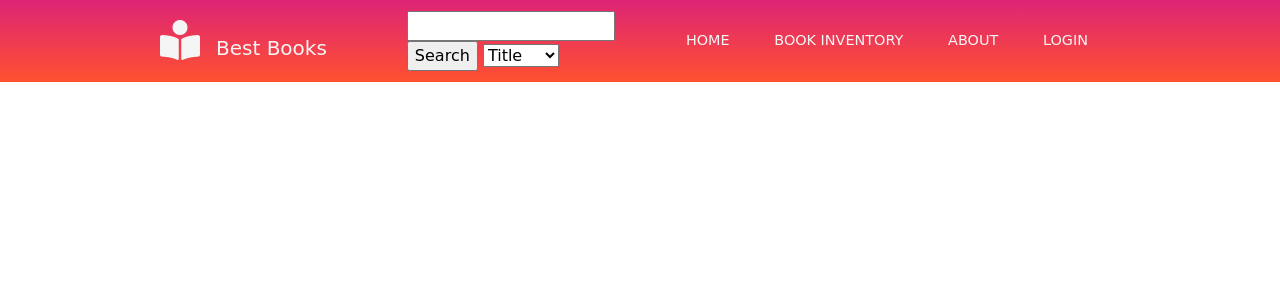
After one commit to Jake25k/CSC439, a PHP site: page /includes/header.php in a window 1280 px wide. The commit adds this page. Shown: the top 300 px of the page. Run offline with PHP 8.4, Linux system fonts and the light colour scheme; some web fonts are replaced.

Commit message:
Refactoring

```diff
--- /dev/null
+++ b/includes/header.php
@@ -0,0 +1,65 @@
+<!DOCTYPE html>
+<html lang="en">
+<head>
+  <meta charset="UTF-8" />
+  <meta name="viewport" content="width=device-width, initial-scale=1.0" />
+  <meta http-equiv="X-UA-Compatible" content="ie=edge" />
+  <title>Login</title>
+
+  <link rel="stylesheet" href="https://stackpath.bootstrapcdn.com/bootstrap/4.3.1/css/bootstrap.min.css" integrity="sha384-ggOyR0iXCbMQv3Xipma34MD+dH/1fQ784/j6cY/iJTQUOhcWr7x9JvoRxT2MZw1T"
+    crossorigin="anonymous" />
+  <link rel="stylesheet" href="https://use.fontawesome.com/releases/v5.7.2/css/all.css" integrity="sha384-fnmOCqbTlWIlj8LyTjo7mOUStjsKC4pOpQbqyi7RrhN7udi9RwhKkMHpvLbHG9Sr"
+    crossorigin="anonymous">
+  <link rel="stylesheet" href="styles/Style.css" />
+  <link rel="stylesheet" href="styles/mobile-style.css">
+</head>
+
+<body>
+  <header>
+    <div class="container-fluid p-0">
+      <nav class="navbar navbar-expand-lg">
+        <a class="navbar-brand" href="Index.html">
+          <i class="fas fa-book-reader fa-2x mx-3"></i>Best Books</a>
+        <button class="navbar-toggler" type="button" data-toggle="collapse" data-target="#navbarNav" aria-controls="navbarNav" aria-expanded="false"
+          aria-label="Toggle navigation">
+          <i class="fas fa-align-right text-light"></i>
+        </button>
+        <div class="search">
+          <form action="search.php" method="post">
+              <input type="text" name="term" />
+              <input type="submit" value="Search" />
+
+              <select name="type">
+                <option value="0">Title</option>
+                <option value="1">Author</option>
+                <option value="2">ISBN</option>
+              </select>
+          </form>
+        </div>
+        <div class="collapse navbar-collapse" id="navbarNav">
+          <div class="mr-auto"></div>
+          <ul class="navbar-nav">
+            <li class="nav-item active">
+              <a class="nav-link" href="index.php">HOME
+              </a>
+            </li>
+            <li class="nav-item">
+              <a class="nav-link" href="books.php">BOOK INVENTORY</a>
+            </li>
+            <li class="nav-item">
+              <a class="nav-link" href="about.php">ABOUT </a>
+            </li>
+            <li class="nav-item">
+      				<?php session_start();
+      				if (isset($_SESSION['user'])) {
+      					echo '<a class="nav-link" href="logout.php">LOGOUT</a>';
+      				}
+      				else {
+      					echo '<a class="nav-link" href="login.php">LOGIN</a>';
+      				}
+      				?>
+            </li>
+          </ul>
+        </div>
+      </nav>
+    </div>
```
Also changed, not shown: about.php (added, +18 -0 lines), login.php (+2 -23 lines).
